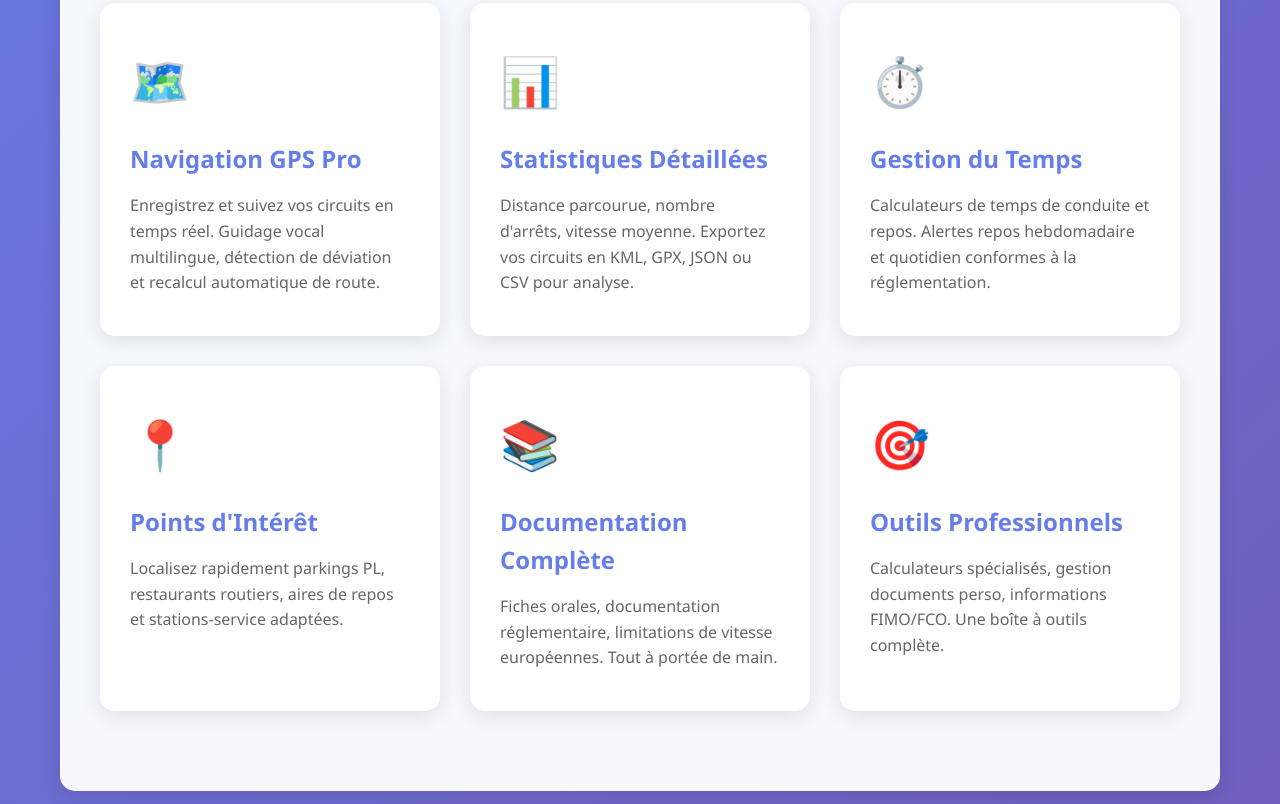
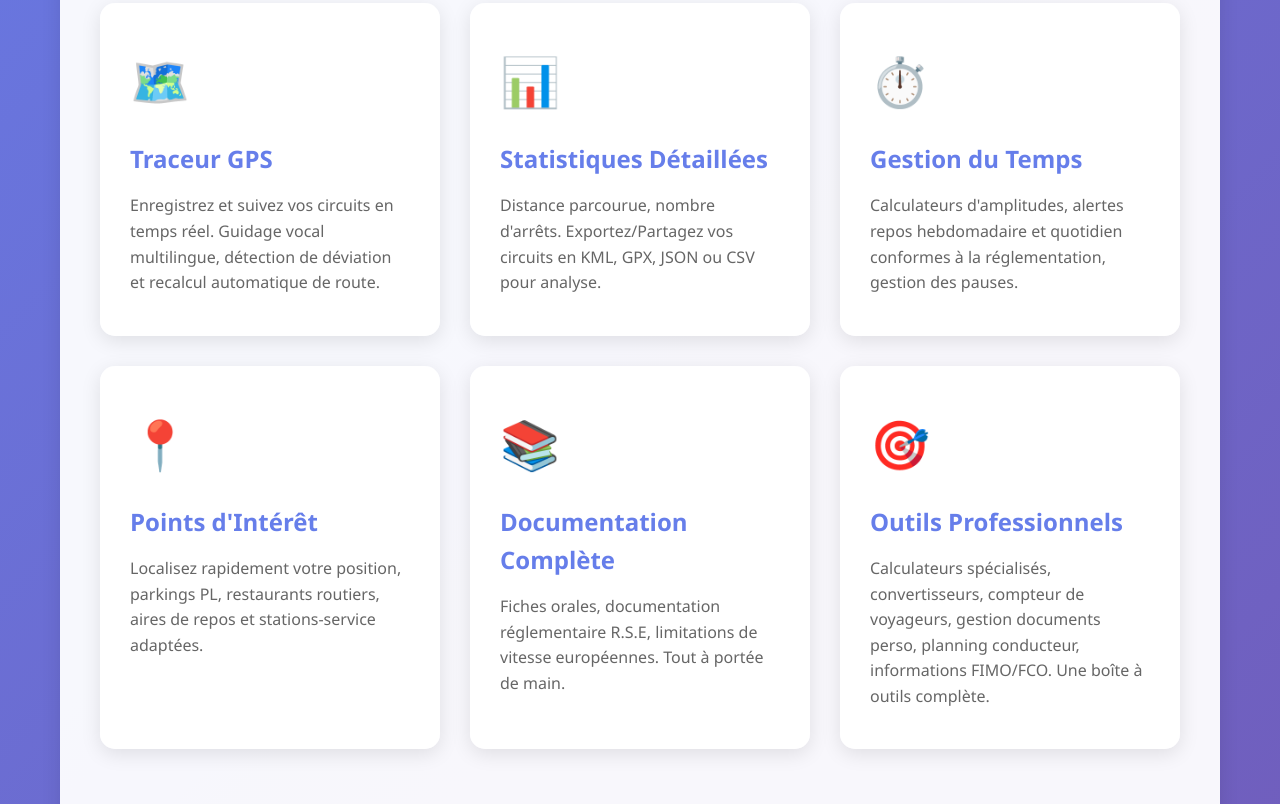
Before and after one commit to PerfectBusDriver/perfectbusdriver-website, a plain HTML site: page index.html in a window 1280 px wide. Shown: the part 776-1580 px from the top of the page. Drawn offline with Linux system fonts and the light colour scheme.

Commit message:
Revise title and feature descriptions in index.html
Updated the title and several feature descriptions to enhance clarity and detail.

```diff
--- a/index.html
+++ b/index.html
@@ -6,7 +6,7 @@
     <meta name="description" content="Perfect Bus Driver - L'application indispensable pour conducteurs de cars professionnels. GPS, navigation, calculs et réglementation.">
     <meta name="keywords" content="car, autocar, bus, conducteur, GPS, navigation, application, professionnel, transport, RSE">
     <meta name="google-site-verification" content="feg3g0lVB2LLkk6_Sk6WJckm_riXgYdOZaRYgUnjLqU" />
-    <title>Perfect Bus Driver - Assistant GPS pour Conducteurs de Bus</title>
+    <title>Perfect Bus Driver - Assistant pour Conducteurs de Cars</title>
     <style>
         * {
             margin: 0;
@@ -337,38 +337,38 @@
             <div class="features">
                 <div class="feature-card">
                     <div class="feature-icon">🗺️</div>
-                    <h3>Navigation GPS Pro</h3>
+                    <h3>Traceur GPS</h3>
                     <p>Enregistrez et suivez vos circuits en temps réel. Guidage vocal multilingue, détection de déviation et recalcul automatique de route.</p>
                 </div>
 
                 <div class="feature-card">
                     <div class="feature-icon">📊</div>
                     <h3>Statistiques Détaillées</h3>
-                    <p>Distance parcourue, nombre d'arrêts, vitesse moyenne. Exportez vos circuits en KML, GPX, JSON ou CSV pour analyse.</p>
+                    <p>Distance parcourue, nombre d'arrêts. Exportez/Partagez vos circuits en KML, GPX, JSON ou CSV pour analyse.</p>
                 </div>
 
                 <div class="feature-card">
                     <div class="feature-icon">⏱️</div>
                     <h3>Gestion du Temps</h3>
-                    <p>Calculateurs de temps de conduite et repos. Alertes repos hebdomadaire et quotidien conformes à la réglementation.</p>
+                    <p>Calculateurs d'amplitudes, alertes repos hebdomadaire et quotidien conformes à la réglementation, gestion des pauses. </p>
                 </div>
 
                 <div class="feature-card">
                     <div class="feature-icon">📍</div>
                     <h3>Points d'Intérêt</h3>
-                    <p>Localisez rapidement parkings PL, restaurants routiers, aires de repos et stations-service adaptées.</p>
+                    <p>Localisez rapidement votre position, parkings PL, restaurants routiers, aires de repos et stations-service adaptées.</p>
                 </div>
 
                 <div class="feature-card">
                     <div class="feature-icon">📚</div>
                     <h3>Documentation Complète</h3>
-                    <p>Fiches orales, documentation réglementaire, limitations de vitesse européennes. Tout à portée de main.</p>
+                    <p>Fiches orales, documentation réglementaire R.S.E, limitations de vitesse européennes. Tout à portée de main.</p>
                 </div>
 
                 <div class="feature-card">
                     <div class="feature-icon">🎯</div>
                     <h3>Outils Professionnels</h3>
-                    <p>Calculateurs spécialisés, gestion documents perso, informations FIMO/FCO. Une boîte à outils complète.</p>
+                    <p>Calculateurs spécialisés, convertisseurs, compteur de voyageurs, gestion documents perso, planning conducteur, informations FIMO/FCO. Une boîte à outils complète.</p>
                 </div>
             </div>
         </section>
@@ -415,8 +415,8 @@
                     <p style="color: #666;">Choisissez votre langue et personnalisez l'interface</p>
                 </div>
                 <div style="padding: 20px 0;">
-                    <h3 style="color: #667eea;">3️⃣ Commencez à Tracer</h3>
-                    <p style="color: #666;">Démarrez l'enregistrement de votre premier circuit</p>
+                    <h3 style="color: #667eea;">3️⃣ Commencez à Tracer / Saisissez les informations que vous souhaitez</h3>
+                    <p style="color: #666;">Démarrez l'enregistrement de votre premier circuit / Calculez votre amplitude ou temps de repos</p>
                 </div>
                 <div style="padding: 20px 0;">
                     <h3 style="color: #667eea;">4️⃣ Profitez des Outils</h3>
```
